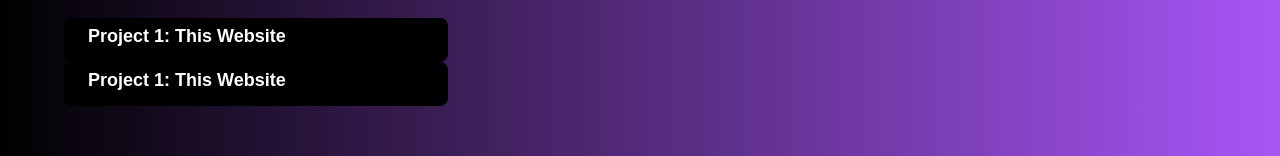
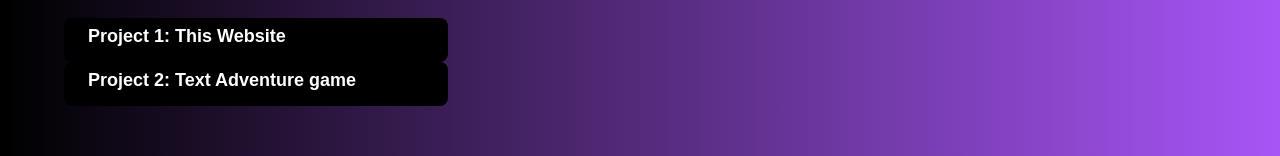
Before and after one commit to Paradrake2/PersonalWebsite, a Next.js app: page /projects in a window 1280 px wide. Shown: the part 150-306 px from the top of the page. Built offline with nearby package versions, Linux system fonts and the light colour scheme.

Commit message:
added second project link

```diff
--- a/app/projects/page.tsx
+++ b/app/projects/page.tsx
@@ -14,11 +14,11 @@ export default function Home() {
                     </a>
                 </div>
                 <div className="group w-96 mx-10 bg-black text-white px-6 py-1 rounded-lg transition-all duration-500 hover:bg-gray-600 cursor-pointer">
-                                    <a href="https://github.com/Paradrake2/PersonalWebsite" className="block w-full">
-                                    <p className="text-lg font-bold"> Project 1: This Website</p>
-                                    <p className="mt-2 text-sm max-h-0 opacity-0 group-hover:max-h-40 transition-all duration-300 group-hover:opacity-100">This is my personal portfolio website made with Next.js and Tailwind CSS! Click to view the GitHub Repository.</p>
-                                    </a>
-                                </div>
+                    <a href="https://github.com/Paradrake2/TextAdventure" className="block w-full">
+                    <p className="text-lg font-bold"> Project 2: Text Adventure game</p>
+                    <p className="mt-2 text-sm max-h-0 opacity-0 group-hover:max-h-40 transition-all duration-300 group-hover:opacity-100">This is going to be a playable text adventure fantasy game.</p>
+                    </a>
+                </div>
             </div>
         </body>
     );
```
